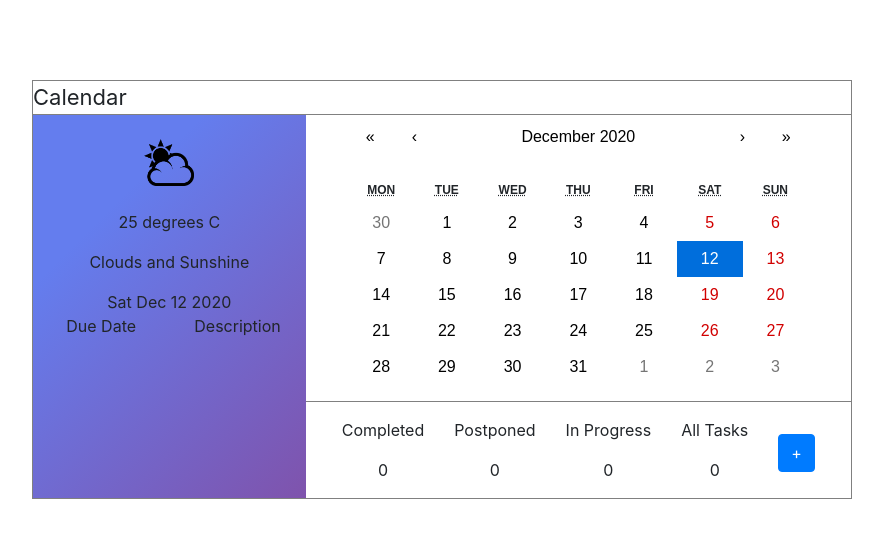
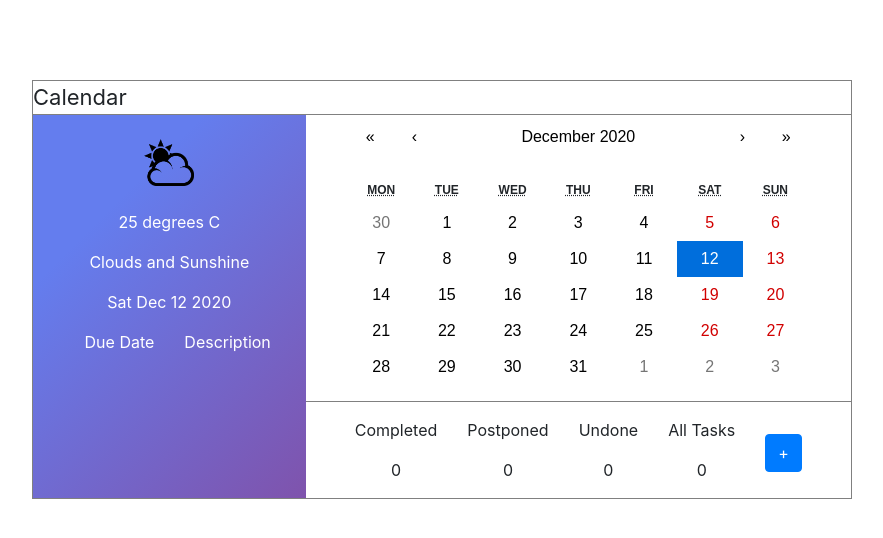
Before and after one commit to josh-jacobsen/calender, a React (Create React App) app: page / in a window 1280 px wide. Shown: the top 538 px of the page, without its empty margins (198-1081 px from the left). Built offline with nearby package versions, Linux system fonts and the light colour scheme.

Commit message:
Update README

```diff
--- a/src/App.js
+++ b/src/App.js
@@ -14,13 +14,13 @@ import './App.scss';
 
 function App() {
   const [value, onChange] = useState(new Date());
-  const [today, setToday] = useState(new Date())
   const [modalShow, setModalShow] = React.useState(false);
   const todos = useSelector(state => state.todos);
   let numberTodosCompleted = todos.filter(t => t.state === "Completed").length;
   let numberTodosPostponed = todos.filter(t => t.state === "Postponed").length;
   let numberTodosInProgress = todos.filter(t => t.state === "InProgress").length;
-  let numberTodosTotal = numberTodosCompleted + numberTodosInProgress + numberTodosPostponed
+  let numberTodosUndone = todos.filter(t => t.state === "Undone").length;
+  let numberTodosTotal = numberTodosCompleted + numberTodosInProgress + numberTodosPostponed + numberTodosUndone
 
   return (
     <div className="App">
@@ -47,7 +47,7 @@ function App() {
             <Row className="justify-content-center taskRow">
               <Col xs="auto"><p>Completed</p><p>{numberTodosCompleted }</p></Col>
               <Col xs="auto"><p>Postponed</p><p>{numberTodosPostponed}</p></Col>
-              <Col xs="auto" ><p>In Progress</p><p>{numberTodosInProgress}</p></Col>
+              <Col xs="auto" ><p>Undone</p><p>{numberTodosUndone}</p></Col>
               <Col xs="auto"><p>All Tasks</p><p>{numberTodosTotal}</p></Col>
               <Col xs="auto buttonRow">
                   <Button variant="primary" onClick={() => setModalShow(true)}>
--- a/src/App.scss
+++ b/src/App.scss
@@ -3,6 +3,10 @@
 .weatherPanel {
   background-color: #7f53ac;
   background-image: linear-gradient(315deg, #7f53ac 0%, #647dee 74%);
+}
+
+.headingText {
+  color: white;
 }
 
 .titleRow {
--- a/src/features/todo/todoSlice.js
+++ b/src/features/todo/todoSlice.js
@@ -9,6 +9,7 @@ export const todoSlice = createSlice({
   initialState: [],
 
   reducers: {
+    // I'm taking shortcuts here, in the intrests of getting it working in a short space of time, such as not defining actions or action creators.
     addTodo: (state, action) => {
       let dueDate = action.payload.startDate.toDateString();
       let description = action.payload.todoDescription;
--- a/src/features/weather/weatherPanel.js
+++ b/src/features/weather/weatherPanel.js
@@ -10,7 +10,6 @@ export const WeatherPanel = (props) => {
     return (
         <Col md={4} className="weatherPanel">
             <Row className="weatherPanelRowMargin">
-                {/* This is the weather part of the app */}
                 <Col>
                     <Figure>
                         <Figure.Image
@@ -20,20 +19,20 @@ export const WeatherPanel = (props) => {
                             src={sun_clouds}
                         />
                     </Figure>
-                    <p>25 degrees C</p>
-                    <p>Clouds and Sunshine</p>
+                    <p className="headingText">25 degrees C</p>
+                    <p className="headingText">Clouds and Sunshine</p>
                 </Col>
             </Row>
             <Row>
                 <Col>
-                    {today.toDateString()}
+                    <p className="headingText">{today.toDateString()}</p>
                 </Col>
             </Row>
             <Row>
-                <Col>
+                <Col className="textAlignRight headingText">
                     Due Date
               </Col>
-                <Col>
+                <Col className="textAlignLeft headingText">
                     Description
               </Col>
             </Row>
```
Also changed, not shown: 1 other file (tests, documents, lock files or other folders).
